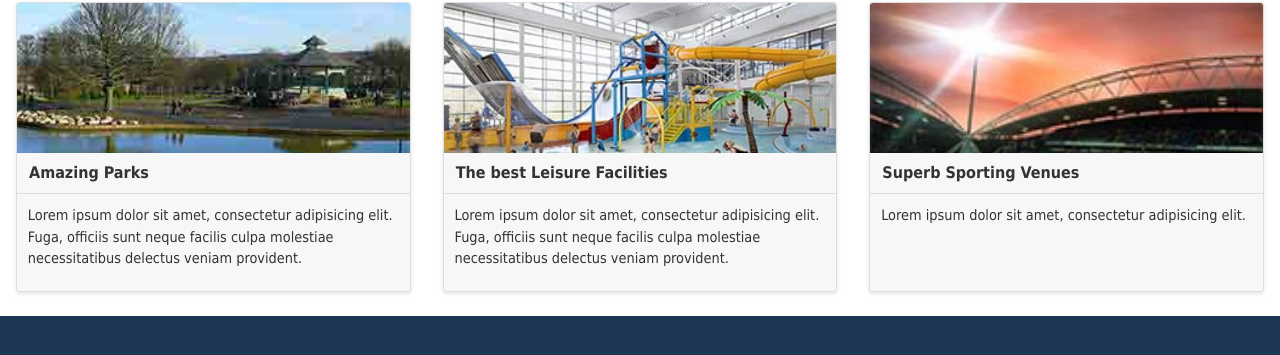
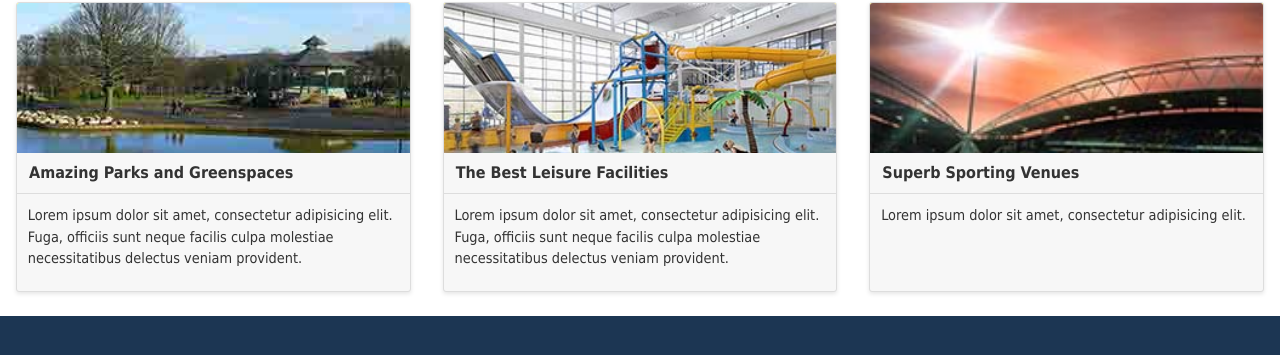
Before and after one commit to chipsandcurrysauce/chipsandcurrysauce.github.io, a Jekyll site: the page built from index.md, in a window 1280 px wide. Shown: the part 469-824 px from the top of the page. Built offline with Jekyll 4.4.1, drawn with Linux system fonts in a browser that asks for light colours.

Commit message:
added {{ root_url }}

```diff
--- a/_includes/homepage/cards.html
+++ b/_includes/homepage/cards.html
@@ -1,10 +1,10 @@
 <div class="cards">
   <div class="card">
     <div class="card-image">
-      <img src="/images/cards/card-greenhead.jpg" alt="">
+      <img src="{{ root_url }}/images/cards/card-greenhead.jpg" alt="">
     </div>
     <div class="card-header">
-      Amazing Parks
+      Amazing Parks and Greenspaces
     </div>
     <div class="card-copy">
       <p>Lorem ipsum dolor sit amet, consectetur adipisicing elit. Fuga, officiis sunt neque facilis culpa molestiae necessitatibus delectus veniam provident.</p>
@@ -13,10 +13,10 @@
 
   <div class="card">
     <div class="card-image">
-      <img src="/images/cards/card-leisure-centre.jpg" alt="">
+      <img src="{{ root_url }}/images/cards/card-leisure-centre.jpg" alt="">
     </div>
     <div class="card-header">
-      The best Leisure Facilities
+      The Best Leisure Facilities
     </div>
     <div class="card-copy">
       <p>Lorem ipsum dolor sit amet, consectetur adipisicing elit. Fuga, officiis sunt neque facilis culpa molestiae necessitatibus delectus veniam provident.</p>
@@ -25,7 +25,7 @@
 
   <div class="card">
     <div class="card-image">
-      <img src="/images/cards/card-john-smith-stadium.jpg" alt="">
+      <img src="{{ root_url }}/images/cards/card-john-smith-stadium.jpg" alt="">
     </div>
     <div class="card-header">
       Superb Sporting Venues
```
